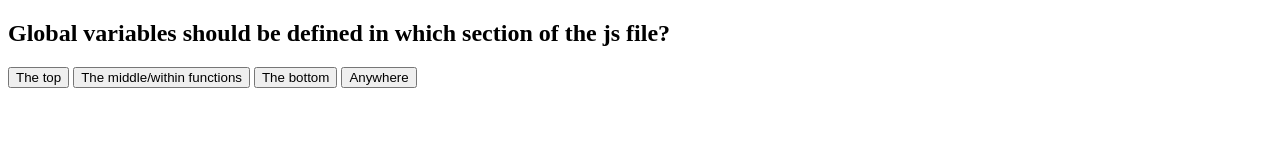
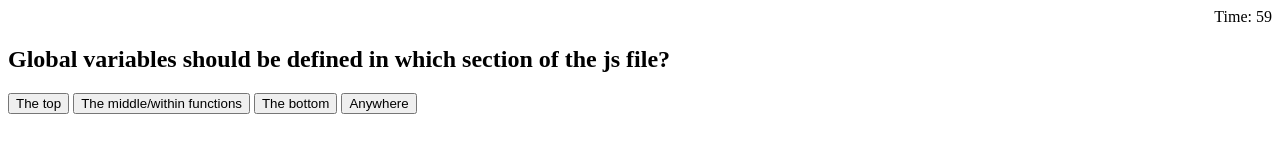
Before and after one commit to zoeking1221/js-coding-quiz, a plain HTML site: page index.html in a window 1280 px wide. Both pictures are taken after a click on the button "Start Quiz". Drawn offline with Linux system fonts and the light colour scheme.

Commit message:
created timer feature

```diff
--- a/assets/css/style.css
+++ b/assets/css/style.css
@@ -5,3 +5,8 @@
 .hide {
 	display: none;
 }
+
+.timer {
+	display: flex;
+	justify-content: flex-end;
+}
--- a/assets/script.js
+++ b/assets/script.js
@@ -7,6 +7,8 @@ var quizAnswer2 = document.getElementById("button2");
 var quizAnswer3 = document.getElementById("button3");
 var quizAnswer4 = document.getElementById("button4");
 var questionNumber = 0;
+var timerEl = document.getElementById("timer");
+var timeLeft = 60;
 
 
 // the array of questions for the game
@@ -54,7 +56,20 @@ var quizArray = [
 ]
 
 
+var timerScore = function() {
+    var timeInterval = setInterval(function() {
+        if (timeLeft >= 0) {
+            timerEl.textContent = "Time: " + timeLeft;
+            timeLeft--;
+        }
 
+        else {
+            clearInterval(timeInterval);
+            // call high score page
+        }
+
+    }, 1000);
+}
 
 var answerHandler = function (event) {
 
@@ -67,6 +82,7 @@ var answerHandler = function (event) {
     }
     else {
         alert("Incorrect!");
+        timeLeft = timeLeft - 10;
     }
 
     if (questionNumber < quizArray.length - 1) {
@@ -82,7 +98,7 @@ var answerHandler = function (event) {
 var takeQuiz = function() {
     quizContainerEl.classList.remove('hide');
     loadQuestions(questionNumber);
-
+    timerScore();
 }
 
 var loadQuestions = function(index) {
@@ -92,6 +108,8 @@ var loadQuestions = function(index) {
     quizAnswer3.textContent = quizArray[index].choices[2];
     quizAnswer4.textContent = quizArray[index].choices[3];
 }
+
+
 
 startButtonEl.addEventListener("click", function() {
     introPageEl.classList.add('hide');
--- a/index.html
+++ b/index.html
@@ -8,6 +8,7 @@
     <link rel="stylesheet" href="./assets/css/style.css">
 </head>
 
+<header class="timer" id ="timer"></header>
 <body>
     <div class="intro-page">
     <h1 class="page-title">Welcome to the JS Coding Quiz!</h1>
```
Also changed, not shown: 1 other file.
